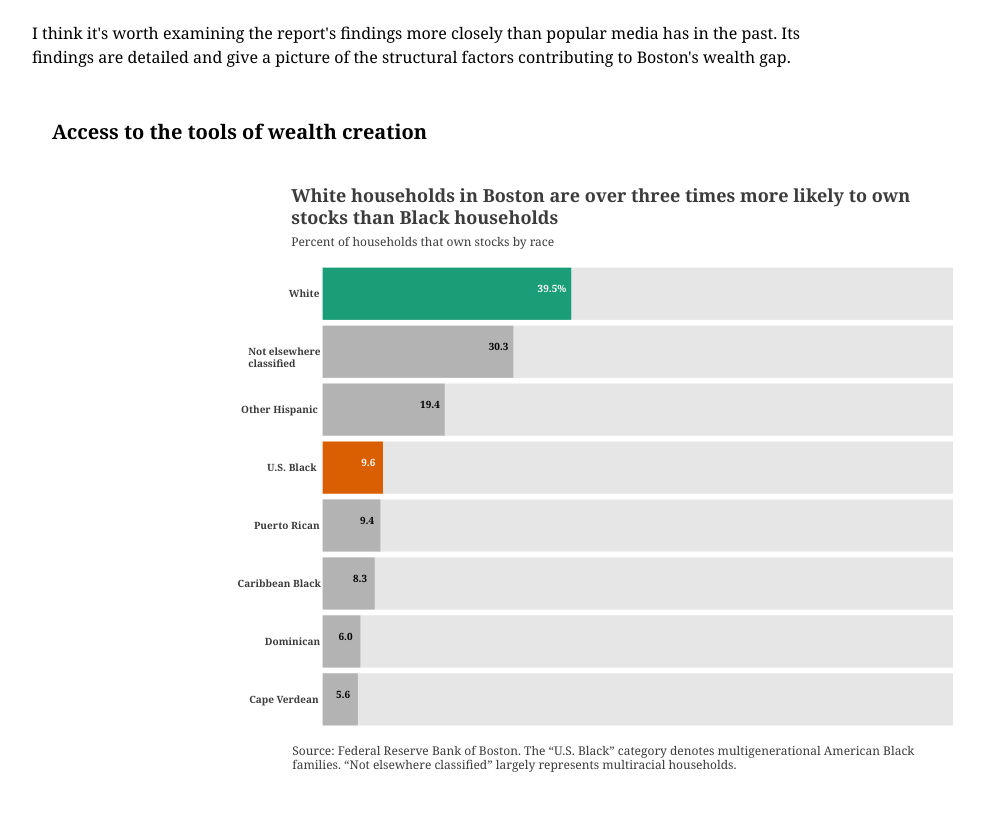
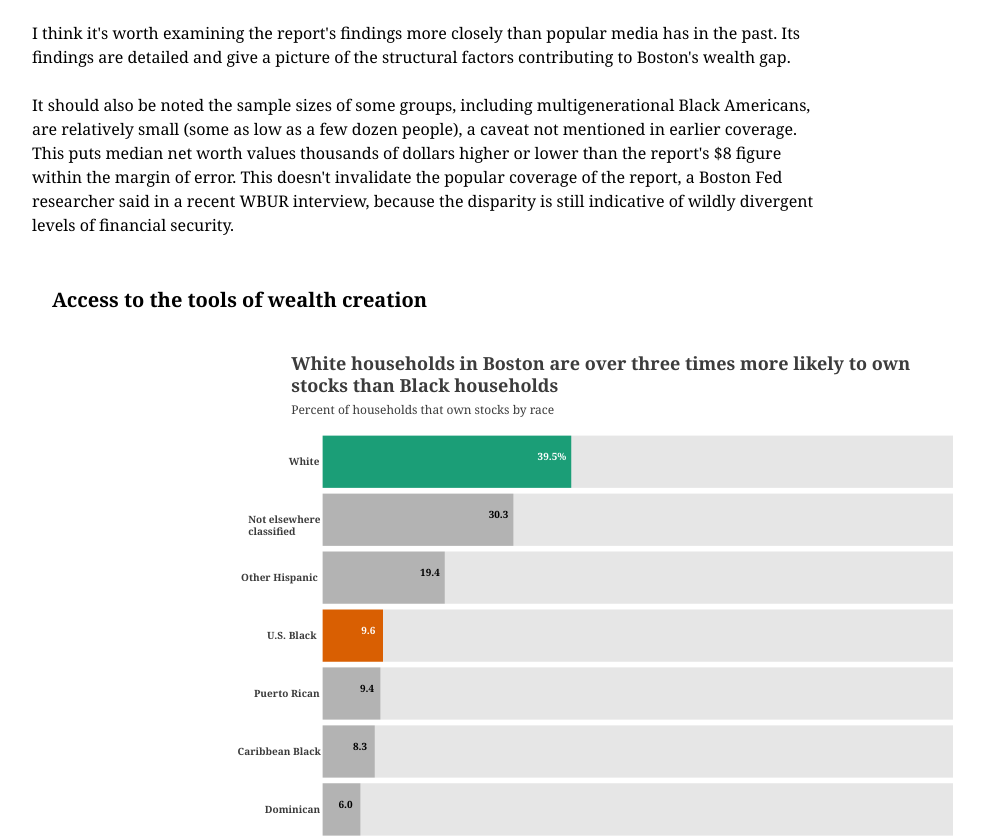
Before and after one commit to jakeneenan/boston-wealth, a plain HTML site: page docs/index.html in a window 1280 px wide. Shown: the part 1168-2007 px from the top of the page, without its empty margins (52-1036 px from the left). Drawn offline with nearby package versions, Linux system fonts and the light colour scheme.

Commit message:
Update index.html

```diff
--- a/docs/index.html
+++ b/docs/index.html
@@ -164,6 +164,8 @@
 
 
 
+
+
 <br>
 <br>
 
@@ -424,6 +426,10 @@
     I think it's worth examining the report's findings more closely than popular media has in the past. Its findings are detailed and give a picture of the structural factors contributing to Boston's wealth gap.
 </p>
 <br>
+<p>
+	It should also be noted the sample sizes of some groups, including multigenerational Black Americans, are relatively small (some as low as a few dozen people), a caveat not mentioned in earlier coverage. This puts median net worth values thousands of dollars higher or lower than the report's $8 figure within the margin of error. This doesn't invalidate the popular coverage of the report, a Boston Fed researcher said in a recent WBUR interview, because the disparity is still indicative of wildly divergent levels of financial security.
+</p>
+<br>
 
 <br>
 
```
